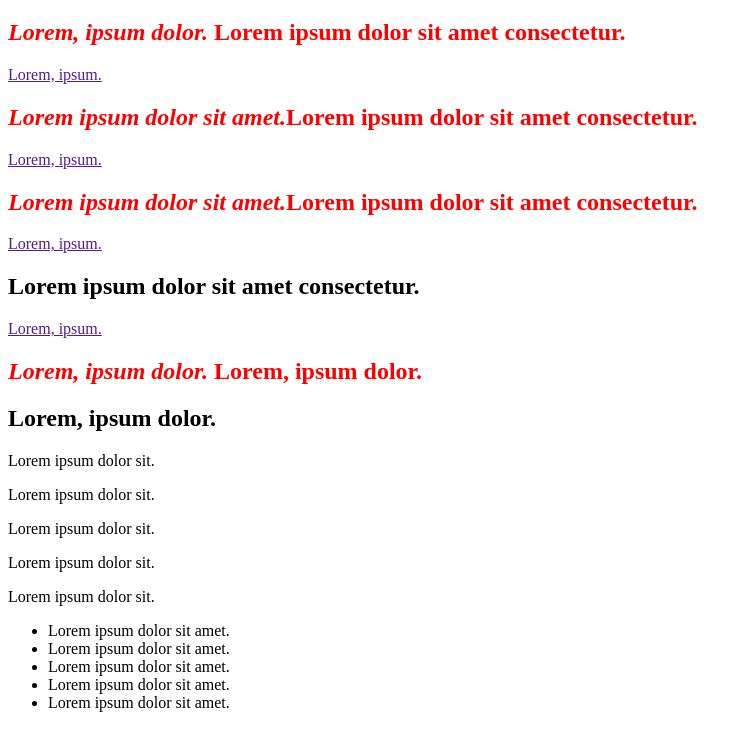
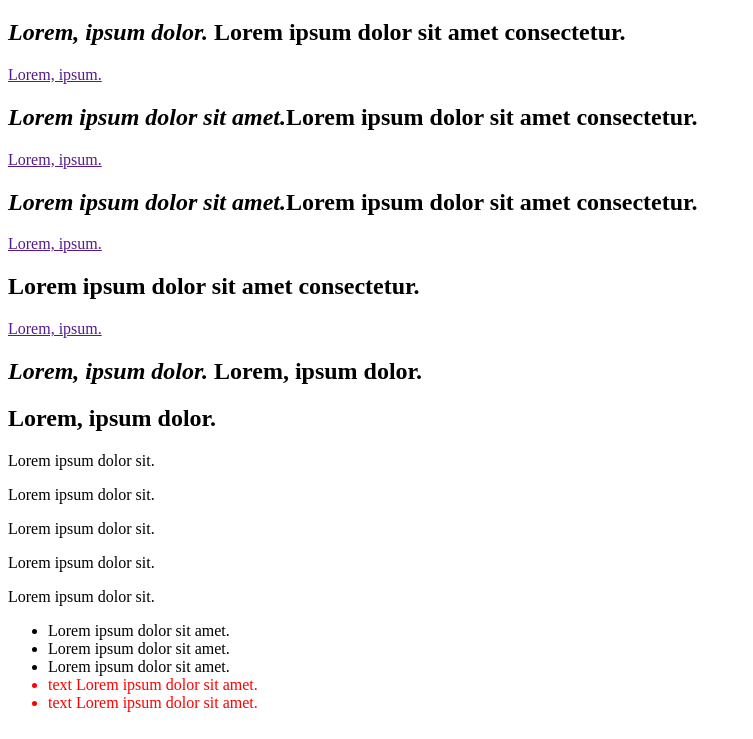
Before and after one commit to egorsv1985/code_mu, a plain HTML site: page index.html in a window 1280 px wide. Shown: the part 61-800 px from the top of the page, without its empty margins (0-753 px from the left). Drawn offline with nearby package versions, Linux system fonts and the light colour scheme.

Commit message:
lesson 16

```diff
--- a/index.html
+++ b/index.html
@@ -36,8 +36,8 @@
       <li class="www">Lorem ipsum dolor sit amet.</li>
       <li class="www">Lorem ipsum dolor sit amet.</li>
       <li class="www">Lorem ipsum dolor sit amet.</li>
-      <li>Lorem ipsum dolor sit amet.</li>
-      <li>Lorem ipsum dolor sit amet.</li>
+      <li>text Lorem ipsum dolor sit amet.</li>
+      <li>text Lorem ipsum dolor sit amet.</li>
     </ul>
   </body>
 </html>
--- a/script.js
+++ b/script.js
@@ -1,2 +1 @@
-$("h2:has(i)").css("color", "red");
-$("h2:has(>i)").css("color", "red");
+$("li:contains('text')").css("color", "red");
```
